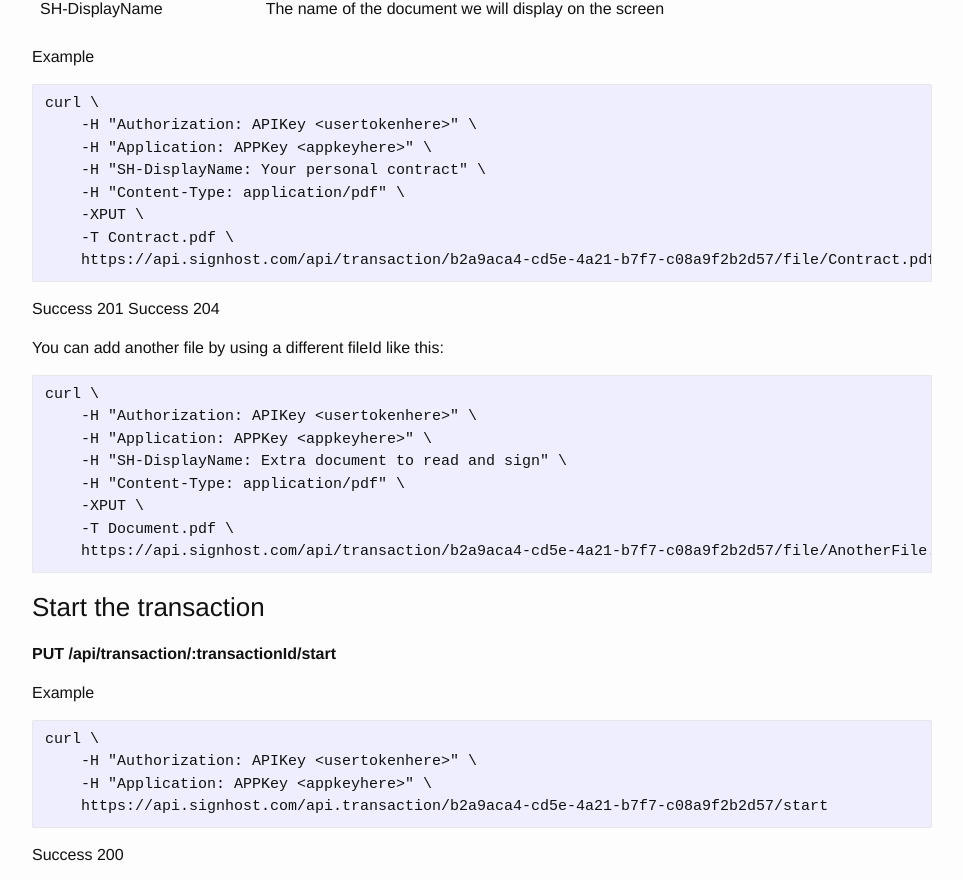
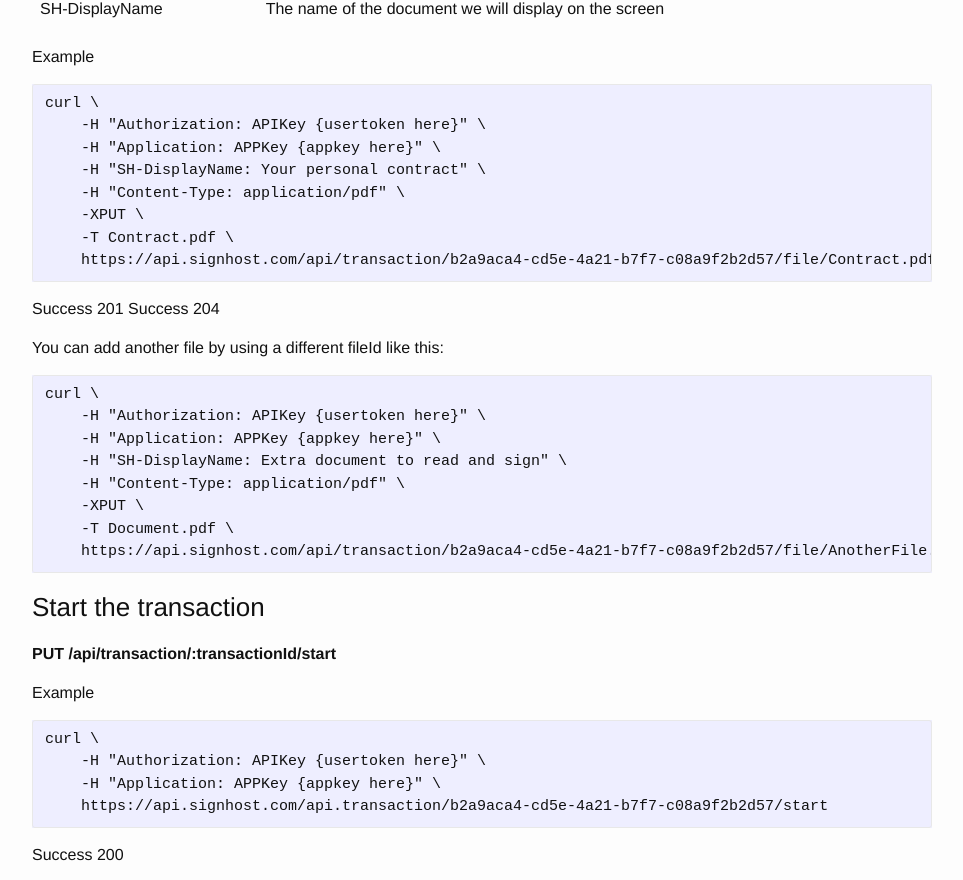
Before and after one commit to markohantula/evidos.github.io, a Jekyll site: the page built from _posts/2015-11-26-howto-create-a-multidocument-transaction.markdown, in a window 1280 px wide and 1400 px high, scrolled down 1534 px. Shown: the part 232-1112 px from the top of the window, without its empty margins (158-1121 px from the left). Built offline with Jekyll 4.4.1, drawn with Linux system fonts in a browser that asks for light colours; some of the changed text lies outside the part shown.

```diff
--- a/_posts/2015-11-26-howto-create-a-multidocument-transaction.markdown
+++ b/_posts/2015-11-26-howto-create-a-multidocument-transaction.markdown
@@ -21,8 +21,8 @@ When all documents are uploaded you'll need to start the transaction.
 Example
 
     curl \
-        -H "Authorization: APIKey <usertokenhere>" \
-        -H "Application: APPKey <appkeyhere>" \
+        -H "Authorization: APIKey {usertoken here}" \
+        -H "Application: APPKey {appkey here}" \
         -H "Content-Type: application/json" \
         -d '{
           "Signers": [
@@ -88,8 +88,8 @@ SH-DisplayName | The name of the document we will display on the screen
 Example
 
     curl \
-        -H "Authorization: APIKey <usertokenhere>" \
-        -H "Application: APPKey <appkeyhere>" \
+        -H "Authorization: APIKey {usertoken here}" \
+        -H "Application: APPKey {appkey here}" \
         -H "SH-DisplayName: Your personal contract" \
         -H "Content-Type: application/pdf" \
         -XPUT \
@@ -103,8 +103,8 @@ Success 204
 You can add another file by using a different fileId like this:
 
     curl \
-        -H "Authorization: APIKey <usertokenhere>" \
-        -H "Application: APPKey <appkeyhere>" \
+        -H "Authorization: APIKey {usertoken here}" \
+        -H "Application: APPKey {appkey here}" \
         -H "SH-DisplayName: Extra document to read and sign" \
         -H "Content-Type: application/pdf" \
         -XPUT \
@@ -118,8 +118,8 @@ You can add another file by using a different fileId like this:
 Example
 
     curl \
-        -H "Authorization: APIKey <usertokenhere>" \
-        -H "Application: APPKey <appkeyhere>" \
+        -H "Authorization: APIKey {usertoken here}" \
+        -H "Application: APPKey {appkey here}" \
         https://api.signhost.com/api.transaction/b2a9aca4-cd5e-4a21-b7f7-c08a9f2b2d57/start
 
 Success 200
```
Also changed, not shown: _data/endpoint_examples.yaml (+14 -14 lines), _posts/2016-04-21-howto-create-a-transaction-with-fillable-pdf-fields.markdown (+8 -8 lines), _posts/2016-10-06-api-generated-fields.markdown (+8 -8 lines), about.md (+1 -1 lines), index.md (+3 -3 lines).
